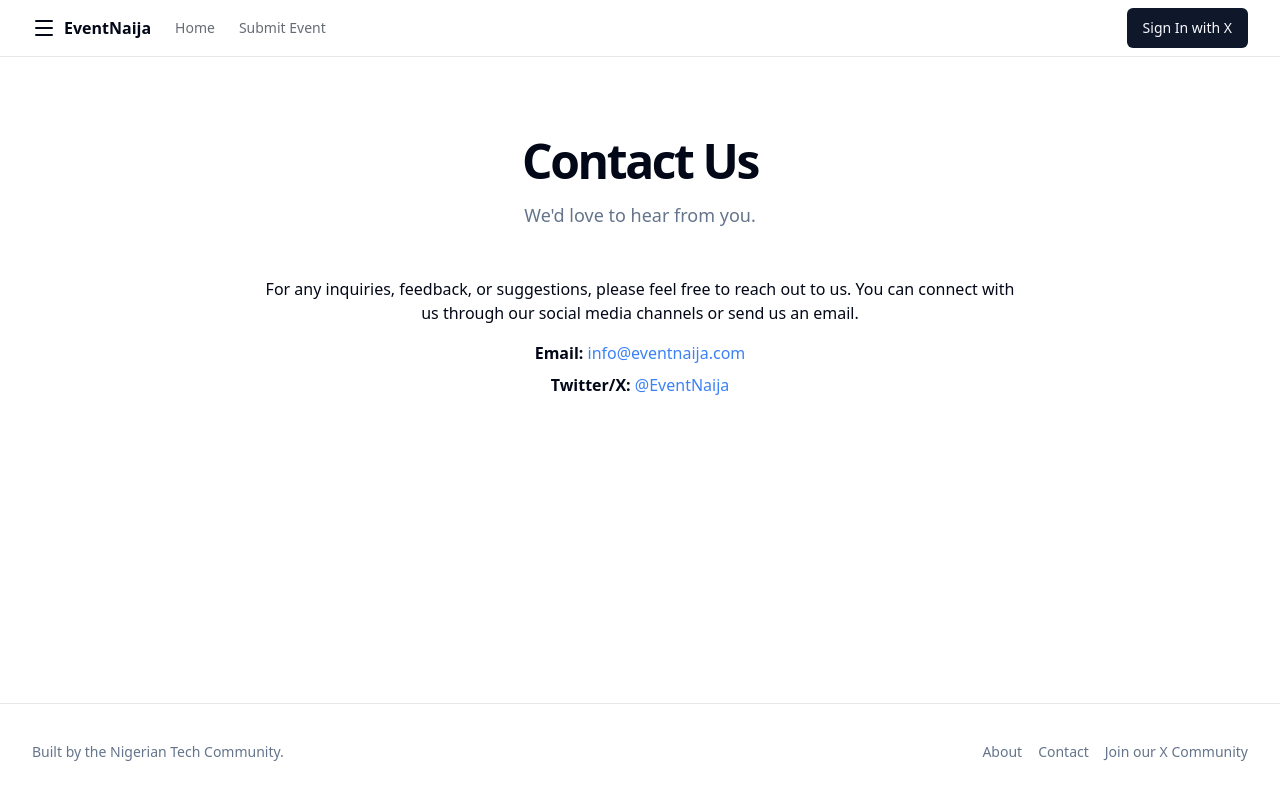
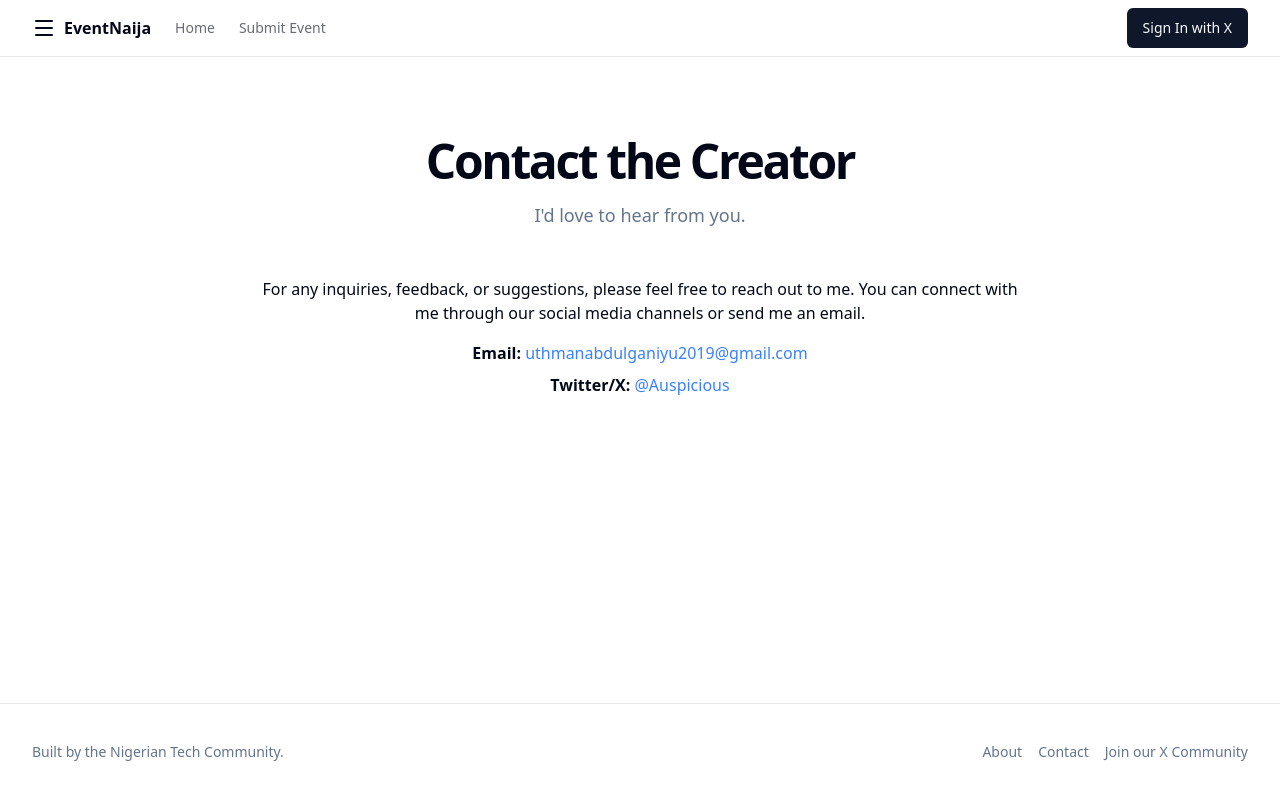
Before and after one commit to Auspicious14/evently-fe, a Next.js app: page /contact in a window 1280 px wide. Built offline with nearby package versions, Linux system fonts and the light colour scheme; no server answers.

Commit message:
Update contact.tsx

```diff
--- a/src/pages/contact.tsx
+++ b/src/pages/contact.tsx
@@ -8,22 +8,22 @@
       <main className="flex-grow container mx-auto px-4 py-8">
         <section className="text-center my-12">
           <h1 className="text-4xl md:text-5xl font-bold tracking-tighter">
-            Contact Us
+            Contact the Creator
           </h1>
           <p className="mt-4 text-lg text-muted-foreground">
-            We'd love to hear from you.
+            I'd love to hear from you.
           </p>
         </section>
         <section className="max-w-3xl mx-auto">
           <p className="mb-4 text-center">
-            For any inquiries, feedback, or suggestions, please feel free to reach out to us. You can connect with us through our social media channels or send us an email.
+            For any inquiries, feedback, or suggestions, please feel free to reach out to me. You can connect with me through our social media channels or send me an email.
           </p>
           <div className="text-center">
             <p className="mb-2">
-              <strong>Email:</strong> <a href="mailto:info@eventnaija.com" className="text-blue-500 hover:underline">info@eventnaija.com</a>
+              <strong>Email:</strong> <a href="mailto:uthmanabdulganiyu2019@gmail.com" className="text-blue-500 hover:underline">uthmanabdulganiyu2019@gmail.com</a>
             </p>
             <p>
-              <strong>Twitter/X:</strong> <a href="https://twitter.com/your-community-handle" target="_blank" rel="noreferrer" className="text-blue-500 hover:underline">@EventNaija</a>
+              <strong>Twitter/X:</strong> <a href="https://twitter.com/_auspy_" target="_blank" rel="noreferrer" className="text-blue-500 hover:underline">@Auspicious</a>
             </p>
           </div>
         </section>
```
